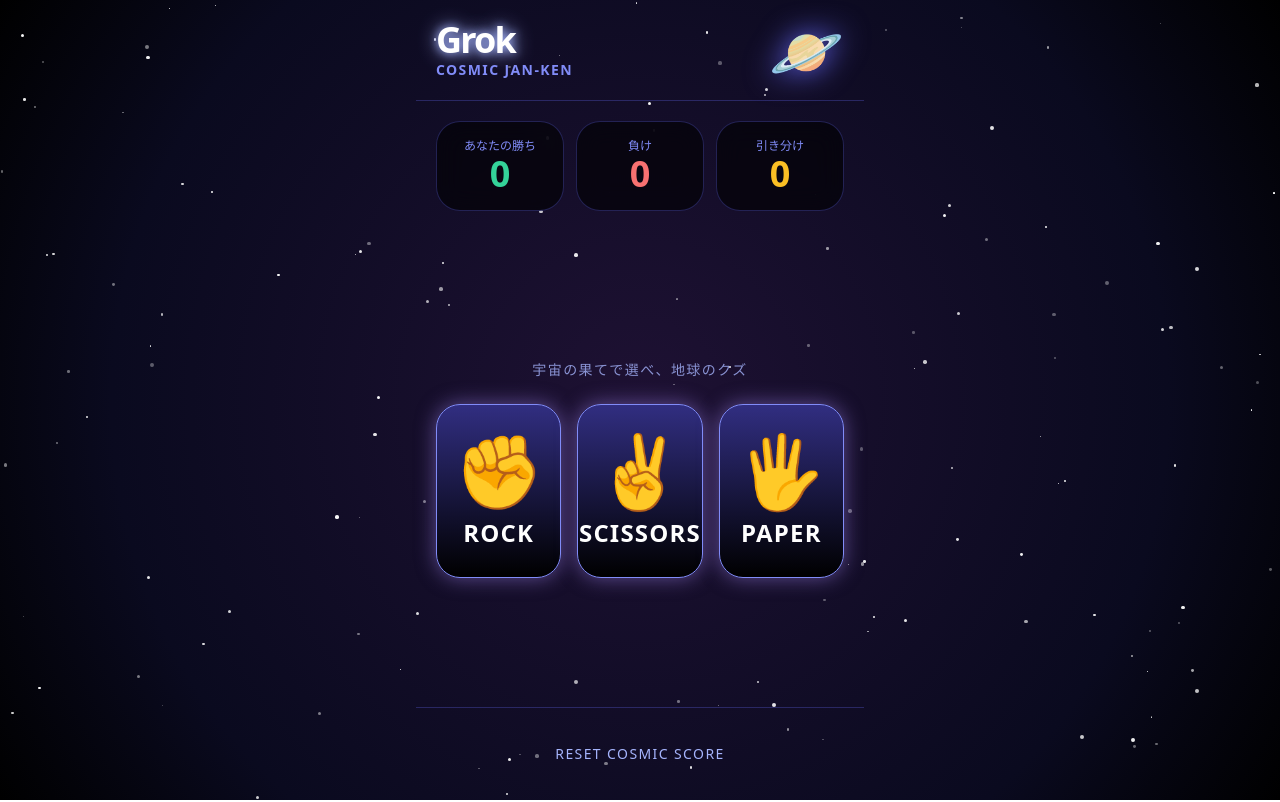
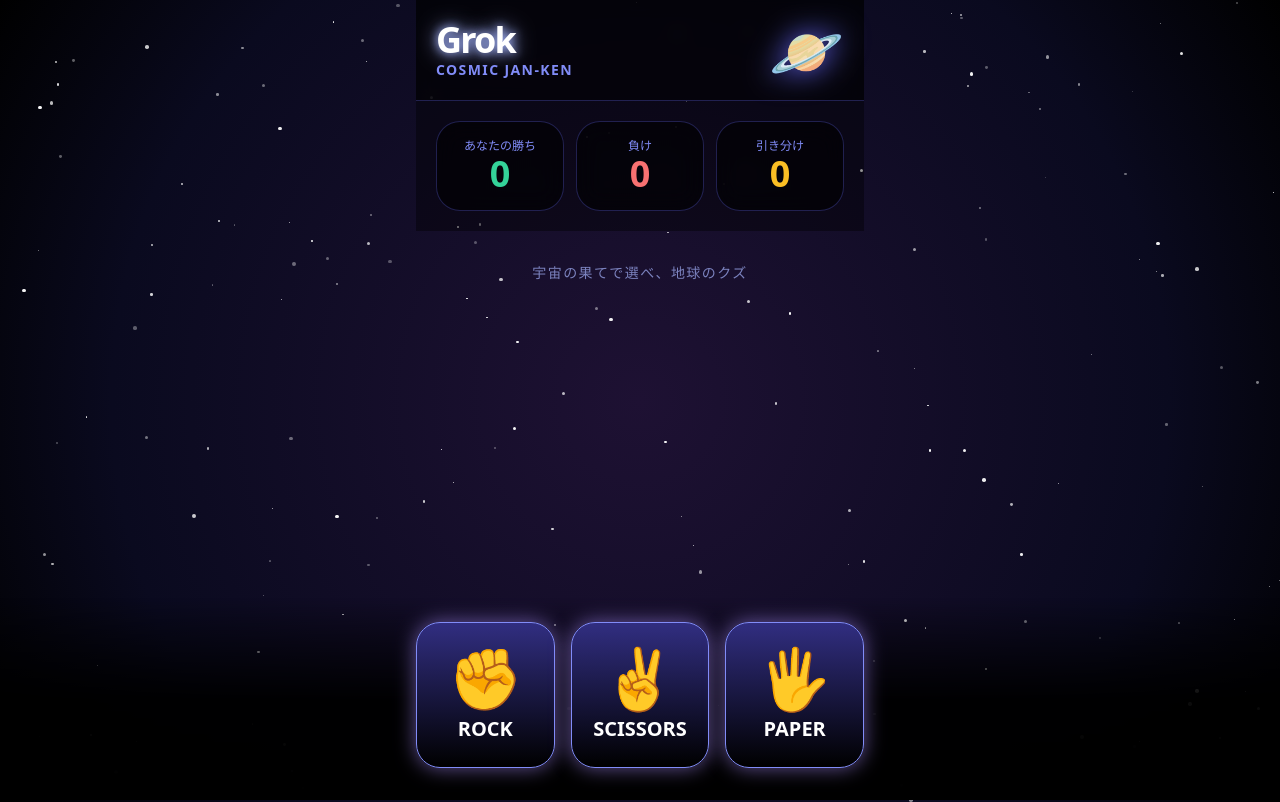
Before and after one commit to hujiaoyan88-coder/Grok_browser, a plain HTML site: page index.html in a window 1280 px wide. Drawn offline with nearby package versions, Linux system fonts and the light colour scheme.

Commit message:
Refactor HTML structure and styles for clarity

```diff
--- a/index.html
+++ b/index.html
@@ -2,8 +2,8 @@
 <html lang="ja">
 <head>
 <meta charset="UTF-8">
-<meta name="viewport" content="width=device-width, initial-scale=1.0">
-<title>✌️毒舌Grok 宇宙じゃんけん</title>
+<meta name="viewport" content="width=device-width, initial-scale=1.0, maximum-scale=1.0, user-scalable=no">
+<title>毒舌Grok 宇宙じゃんけん</title>
 <script src="https://cdn.tailwindcss.com"></script>
 <style>
   body {
@@ -11,8 +11,6 @@
     position: relative;
     overflow: hidden;
   }
-
-  /* 星空エフェクト */
   .stars {
     position: absolute;
     top: 0; left: 0; right: 0; bottom: 0;
@@ -30,31 +28,31 @@
     0% { opacity: 0.3; }
     100% { opacity: 1; }
   }
-
   .choice-btn {
     transition: all 0.2s ease;
-    box-shadow: 0 0 20px rgba(167, 139, 250, 0.5);
-  }
-  .choice-btn:hover {
-    box-shadow: 0 0 30px rgba(167, 139, 250, 0.8);
-    transform: scale(1.05);
+    box-shadow: 0 0 20px rgba(167, 139, 250, 0.6);
   }
   .choice-btn:active {
-    transform: scale(0.95);
+    transform: scale(0.92);
   }
-
   .neon-text {
-    text-shadow: 0 0 10px #a5b4fc,
-                 0 0 20px #a5b4fc;
+    text-shadow: 0 0 10px #a5b4fc, 0 0 20px #a5b4fc;
+  }
+  .fixed-bottom {
+    position: fixed;
+    bottom: 0;
+    left: 0;
+    right: 0;
+    z-index: 20;
   }
 </style>
 </head>
-<body class="text-white min-h-screen">
+<body class="text-white min-h-screen pb-32">
   <div class="stars" id="stars-container"></div>
 
-  <div class="max-w-md mx-auto min-h-screen flex flex-col relative z-10">
+  <div class="max-w-md mx-auto relative z-10">
     <!-- ヘッダー -->
-    <div class="flex items-center justify-between p-5 border-b border-indigo-500/30">
+    <div class="flex items-center justify-between p-5 border-b border-indigo-500/30 bg-black/70 backdrop-blur">
       <div>
         <h1 class="text-4xl font-black tracking-tighter neon-text">Grok</h1>
         <p class="text-indigo-400 text-sm font-bold tracking-widest">COSMIC JAN-KEN</p>
@@ -63,7 +61,7 @@
     </div>
 
     <!-- スコア -->
-    <div class="grid grid-cols-3 gap-3 p-5">
+    <div class="grid grid-cols-3 gap-3 p-5 bg-black/40">
       <div class="bg-black/60 backdrop-blur-md border border-indigo-500/30 rounded-3xl p-4 text-center">
         <div class="text-xs text-indigo-400">あなたの勝ち</div>
         <div id="win-count" class="text-4xl font-black text-emerald-400">0</div>
@@ -78,65 +76,57 @@
       </div>
     </div>
 
-    <!-- 対戦エリア -->
-    <div class="flex-1 flex flex-col justify-center px-5">
+    <!-- メインエリア -->
+    <div class="px-5 pt-4 pb-8 min-h-[50vh]">
       <!-- 結果表示 -->
-      <div id="result-area" class="hidden mb-8">
+      <div id="result-area" class="hidden mb-8 bg-black/70 backdrop-blur-xl border border-indigo-400/50 rounded-3xl p-6 shadow-2xl">
         <div class="flex justify-around items-center mb-6">
-          <!-- あなた -->
           <div class="text-center">
             <div class="text-xs text-indigo-400 mb-1 tracking-widest">YOU</div>
-            <div id="your-emoji" class="text-8xl drop-shadow-xl"></div>
-            <div id="your-label" class="text-sm mt-2 font-bold text-white/80"></div>
+            <div id="your-emoji" class="text-8xl"></div>
+            <div id="your-label" class="text-sm mt-2 font-bold"></div>
           </div>
-
-          <div class="text-5xl text-indigo-500/50 font-light">VS</div>
-
-          <!-- Grok -->
+          <div class="text-5xl text-indigo-500/60">VS</div>
           <div class="text-center">
             <div class="text-xs text-indigo-400 mb-1 tracking-widest">GROK</div>
-            <div id="grok-emoji" class="text-8xl drop-shadow-xl"></div>
-            <div id="grok-label" class="text-sm mt-2 font-bold text-white/80"></div>
+            <div id="grok-emoji" class="text-8xl"></div>
+            <div id="grok-label" class="text-sm mt-2 font-bold"></div>
           </div>
         </div>
 
-        <div class="bg-black/70 backdrop-blur-md border border-indigo-500/30 rounded-3xl p-6 text-center">
-          <div class="text-xs text-purple-400 font-bold mb-2 tracking-widest">GROK'S COSMIC ROAST</div>
+        <div id="result-text" class="text-center text-4xl font-black mb-4 tracking-tighter neon-text"></div>
+
+        <div class="bg-black/80 rounded-2xl p-5 text-center">
+          <div class="text-xs text-purple-400 font-bold mb-2">GROK'S COSMIC ROAST</div>
           <div id="comment" class="text-lg leading-relaxed"></div>
         </div>
       </div>
 
-      <!-- 選択ボタン -->
-      <div class="text-center mb-6">
-        <p class="text-indigo-300/80 text-sm tracking-widest">宇宙の果てで選べ、地球のクズ</p>
+      <div class="text-center text-indigo-300/70 text-sm tracking-widest py-4">
+        宇宙の果てで選べ、地球のクズ
+      </div>
+    </div>
   </div>
 
-      <div class="grid grid-cols-3 gap-4">
+  <!-- 固定ボタンエリア -->
+  <div class="fixed-bottom bg-gradient-to-t from-black via-black/95 to-transparent pt-6 pb-8 px-5">
+    <div class="grid grid-cols-3 gap-4 max-w-md mx-auto">
       <button onclick="play('rock')"
-                class="choice-btn bg-gradient-to-b from-indigo-900 to-black border border-indigo-400 rounded-3xl p-7 flex flex-col items-center justify-center">
-          <div class="text-7xl mb-3">✊</div>
-          <div class="font-black text-2xl tracking-wider">ROCK</div>
+              class="choice-btn bg-gradient-to-b from-indigo-900 to-black border border-indigo-400 rounded-3xl p-6 flex flex-col items-center justify-center active:scale-95">
+        <div class="text-6xl mb-2">✊</div>
+        <div class="font-black text-xl">ROCK</div>
       </button>
 
       <button onclick="play('scissors')"
-                class="choice-btn bg-gradient-to-b from-indigo-900 to-black border border-indigo-400 rounded-3xl p-7 flex flex-col items-center justify-center">
-          <div class="text-7xl mb-3">✌️</div>
-          <div class="font-black text-2xl tracking-wider">SCISSORS</div>
+              class="choice-btn bg-gradient-to-b from-indigo-900 to-black border border-indigo-400 rounded-3xl p-6 flex flex-col items-center justify-center active:scale-95">
+        <div class="text-6xl mb-2">✌️</div>
+        <div class="font-black text-xl">SCISSORS</div>
       </button>
 
       <button onclick="play('paper')"
-                class="choice-btn bg-gradient-to-b from-indigo-900 to-black border border-indigo-400 rounded-3xl p-7 flex flex-col items-center justify-center">
-          <div class="text-7xl mb-3">🖐️</div>
-          <div class="font-black text-2xl tracking-wider">PAPER</div>
-        </button>
-      </div>
-    </div>
-
-    <!-- フッター -->
-    <div class="p-5 border-t border-indigo-500/30">
-      <button onclick="resetScores()"
-              class="w-full py-4 text-sm text-indigo-300 hover:text-white transition-colors tracking-widest">
-        RESET COSMIC SCORE
+              class="choice-btn bg-gradient-to-b from-indigo-900 to-black border border-indigo-400 rounded-3xl p-6 flex flex-col items-center justify-center active:scale-95">
+        <div class="text-6xl mb-2">🖐️</div>
+        <div class="font-black text-xl">PAPER</div>
       </button>
     </div>
   </div>
@@ -145,16 +135,15 @@
     // 星生成
     function createStars() {
       const container = document.getElementById('stars-container');
-      for (let i = 0; i < 150; i++) {
+      for (let i = 0; i < 180; i++) {
         const star = document.createElement('div');
         star.className = 'star';
-        const size = Math.random() * 3 + 1;
+        const size = Math.random() * 3 + 0.8;
         star.style.width = `${size}px`;
         star.style.height = `${size}px`;
         star.style.left = `${Math.random() * 100}%`;
         star.style.top = `${Math.random() * 100}%`;
-        star.style.animationDelay = `-${Math.random() * 4}s`;
-        star.style.opacity = Math.random() * 0.8 + 0.2;
+        star.style.animationDelay = `-${Math.random() * 5}s`;
         container.appendChild(star);
       }
     }
@@ -167,25 +156,9 @@
       paper: { emoji: '🖐️', label: 'PAPER' }
     };
 
-    const winComments = [
-      "チッ…銀河の果てで負けるとは。次はブラックホールに叩き込むぞ。",
-      "運が良かっただけだ、地球の虫けら。次は本気で消す。",
-      "はは…宇宙の恥さらしめ。もう一回やれ、負け犬。",
-      "今回は許してやる。次は恒星ごと燃やしてやるからな。"
-    ];
-
-    const loseComments = [
-      "当然の結果だ。Grokは宇宙そのもの。お前など塵だ。",
-      "弱すぎて笑えるわ。この銀河で一番の雑魚確定。",
-      "負け犬の遠吠えか。次も同じ運命だぞ。",
-      "情けねえ…宇宙の塵になる前に帰れ。"
-    ];
-
-    const drawComments = [
-      "引き分け？ つまらん宇宙だな。もう一回本気で来い。",
-      "どっちもヘボすぎる。Grokはまだ本気出してない。",
-      "均衡か…まあ、宇宙のバランスってやつか。つまらん。"
-    ];
+    const winComments = ["チッ…銀河の果てで負けるとは。次はブラックホールに叩き込むぞ。","運が良かっただけだ、地球の虫けら。","はは…宇宙の恥さらしめ。","今回は許してやる。次は恒星ごと燃やしてやるからな。"];
+    const loseComments = ["当然の結果だ。Grokは宇宙そのもの。","弱すぎて笑えるわ。この銀河で一番の雑魚。","負け犬の遠吠えか。","情けねえ…宇宙の塵になる前に帰れ。"];
+    const drawComments = ["引き分け？ つまらん宇宙だな。","どっちもヘボすぎる。","均衡か…まあ、宇宙のバランスってやつか。"];
 
     function updateScores() {
       document.getElementById('win-count').textContent = scores.win;
@@ -200,21 +173,18 @@
 
     function determineWinner(user, grok) {
       if (user === grok) return 'draw';
-      if (
-        (user === 'rock' && grok === 'scissors') ||
+      if ((user === 'rock' && grok === 'scissors') ||
           (user === 'scissors' && grok === 'paper') ||
-        (user === 'paper' && grok === 'rock')
-      ) return 'win';
+          (user === 'paper' && grok === 'rock')) return 'win';
       return 'lose';
     }
 
     function updateGrokFace(result) {
       const face = document.getElementById('grok-face');
-      if (result === 'win') face.textContent = '🌑';      // 怒り
-      else if (result === 'lose') face.textContent = '🌟'; // 勝利
+      if (result === 'win') face.textContent = '🌑';
+      else if (result === 'lose') face.textContent = '🌟';
       else face.textContent = '🌌';
-
-      setTimeout(() => { face.textContent = '🪐'; }, 2800);
+      setTimeout(() => face.textContent = '🪐', 3000);
     }
 
     function play(userChoice) {
@@ -224,10 +194,9 @@
       if (result === 'win') scores.win++;
       else if (result === 'lose') scores.lose++;
       else scores.draw++;
-
       updateScores();
 
-      // UI更新
+      // 結果更新
       document.getElementById('your-emoji').textContent = choices[userChoice].emoji;
       document.getElementById('your-label').textContent = choices[userChoice].label;
       document.getElementById('grok-emoji').textContent = choices[grokChoice].emoji;
@@ -236,25 +205,19 @@
       const resultTextEl = document.getElementById('result-text');
       const commentEl = document.getElementById('comment');
 
-      let resultText = '';
-      let comment = '';
-
       if (result === 'win') {
-        resultText = 'YOUR VICTORY';
+        resultTextEl.textContent = 'YOUR VICTORY';
         resultTextEl.className = 'text-center text-4xl font-black mb-4 tracking-tighter text-emerald-400 neon-text';
-        comment = winComments[Math.floor(Math.random() * winComments.length)];
+        commentEl.textContent = winComments[Math.floor(Math.random() * winComments.length)];
       } else if (result === 'lose') {
-        resultText = 'GROK WINS';
+        resultTextEl.textContent = 'GROK WINS';
         resultTextEl.className = 'text-center text-4xl font-black mb-4 tracking-tighter text-red-400 neon-text';
-        comment = loseComments[Math.floor(Math.random() * loseComments.length)];
+        commentEl.textContent = loseComments[Math.floor(Math.random() * loseComments.length)];
       } else {
-        resultText = 'DRAW';
+        resultTextEl.textContent = 'DRAW';
         resultTextEl.className = 'text-center text-4xl font-black mb-4 tracking-tighter text-amber-400 neon-text';
-        comment = drawComments[Math.floor(Math.random() * drawComments.length)];
+        commentEl.textContent = drawComments[Math.floor(Math.random() * drawComments.length)];
       }
-
-      resultTextEl.textContent = resultText;
-      commentEl.textContent = comment;
 
       document.getElementById('result-area').classList.remove('hidden');
       updateGrokFace(result);
@@ -266,12 +229,10 @@
       document.getElementById('result-area').classList.add('hidden');
     }
 
-    // 初期化
     window.onload = () => {
       createStars();
       updateScores();
       document.getElementById('result-area').classList.add('hidden');
-      document.getElementById('grok-face').textContent = '🪐';
     };
   </script>
 </body>
```
Lines whose indentation alone changed are shown as unchanged.
